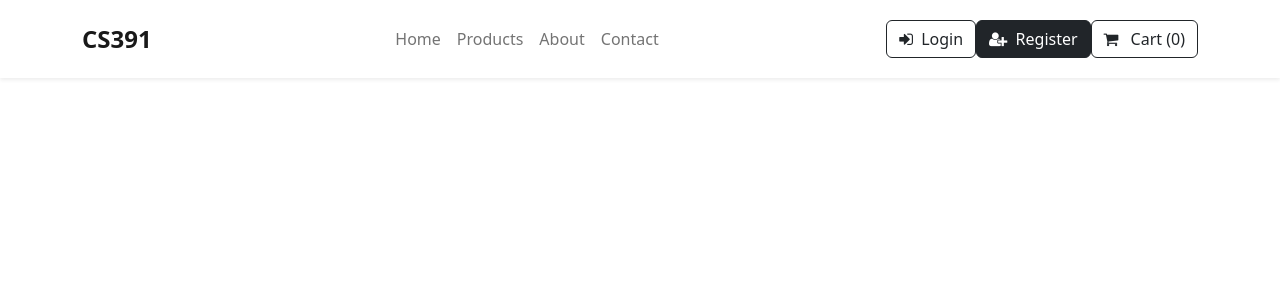
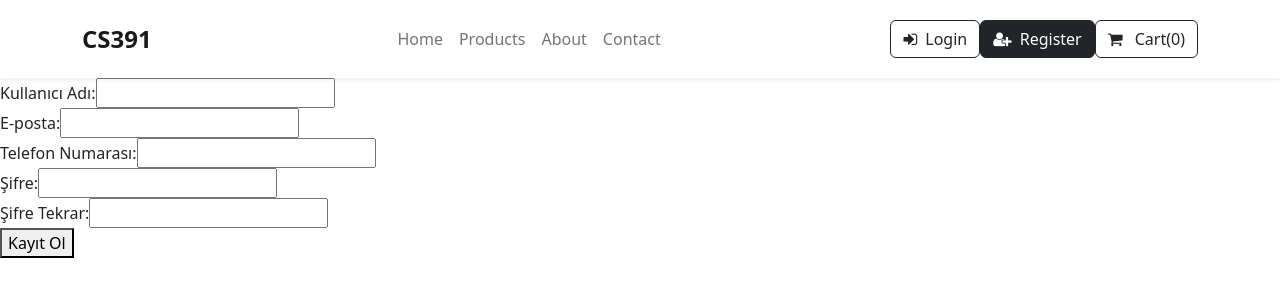
Before and after one commit to TechGhostTech/ReactWebDevelopmetProject, a React (Create React App) app: page /register in a window 1280 px wide. Shown: the top 300 px of the page. Built offline with nearby package versions, Linux system fonts and the light colour scheme.

Commit message:
signin ve login page olusturulmasi + sepet olusturulmasi

```diff
--- a/src/App.js
+++ b/src/App.js
@@ -4,6 +4,8 @@ import Home from './component/Home';
 import {Switch, Route } from "react-router-dom";
 import Products from './component/Products';
 import Product from './component/Product';
+import Login from './component/Login';
+import Register from './component/Register';
 
 function App() {
   return (
@@ -14,6 +16,8 @@ function App() {
           <Route exact path="/" component={Home} />
           <Route exact path="/products" component={Products} />
           <Route exact path="/products/:id" component={Product} />
+          <Route exact path="/login" component={Login} />
+          <Route exact path="/register" component={Register} />
         </Switch>
 
     </>
--- /dev/null
+++ b/src/component/Login.jsx
@@ -0,0 +1,44 @@
+import React, { useState } from 'react';
+
+const LoginForm = () => {
+  const [username, setUsername] = useState('');
+  const [password, setPassword] = useState('');
+  const [loginError, setLoginError] = useState(false);
+
+  const handleUsernameChange = (e) => {
+    setUsername(e.target.value);
+  };
+
+  const handlePasswordChange = (e) => {
+    setPassword(e.target.value);
+  };
+
+  const handleSubmit = (e) => {
+    e.preventDefault();
+
+    if (username === 'admin' && password === 'password') {
+      // Başarılı giriş durumunda yapılacak işlemler
+      console.log('Login successful');
+    } else {
+      // Hatalı giriş durumunda yapılacak işlemler
+      setLoginError(true);
+    }
+  };
+
+  return (
+    <form onSubmit={handleSubmit}>
+      <div>
+        <label>Username:</label>
+        <input type="text" value={username} onChange={handleUsernameChange} />
+      </div>
+      <div>
+        <label>Password:</label>
+        <input type="password" value={password} onChange={handlePasswordChange} />
+      </div>
+      <button type="submit">Login</button>
+      {loginError && <p>Invalid username or password</p>}
+    </form>
+  );
+};
+
+export default LoginForm;
--- a/src/component/Navbar.jsx
+++ b/src/component/Navbar.jsx
@@ -1,7 +1,9 @@
 import React from "react";
 import { NavLink } from "react-router-dom";
+import { useSelector } from "react-redux";
 
 const Navbar = () => {
+    const state = useSelector((state)=> state.handleCart)
     return (
         <div>
             <nav className="navbar navbar-expand-lg navbar-light bg-white py-3 shadow-sm">
@@ -35,7 +37,7 @@ const Navbar = () => {
                                 <i className="fa fa-user-plus me-1"></i> Register
                             </NavLink>
                             <NavLink to="/cart" className="btn btn-outline-dark">
-                                <i className="fa fa-shopping-cart me-2"></i> Cart (0)
+                                <i className="fa fa-shopping-cart me-2"></i> Cart({state.length})
                             </NavLink>
                         </div>
                     </div>
--- a/src/component/Product.jsx
+++ b/src/component/Product.jsx
@@ -1,6 +1,9 @@
 import React, {useState, useEffect} from "react";
+import { useDispatch } from 'react-redux';
+import { addCart } from '../redux/action';
 import { useParams } from "react-router";
 import {NavLink} from 'react-router-dom';
+import Skeleton from 'react-loading-skeleton';
 
 const Product = () => {
 
@@ -8,6 +11,10 @@ const Product = () => {
     const [product,setProduct] = useState([]);
     const[loading, setLoading] = useState(false);
 
+    const dispatch = useDispatch();
+    const addProduct = (product) => {
+        dispatch(addCart(product));
+    }
 
     useEffect(() => {
         const getProduct = async() => {
@@ -23,7 +30,18 @@ const Product = () => {
     const Loading = () => {
         return (
             <>
-                Loading....
+               <div className="col-md-6" style={{lineHeight:2}}>
+                <Skeleton height={400}/>
+               </div>
+               <div className="col-md-6">
+               <Skeleton height={50} width={300}/>
+               <Skeleton height={75} />
+               <Skeleton height={25} width={150}/>
+               <Skeleton height={50} />
+               <Skeleton height={150} />
+               <Skeleton height={50} width={100}/>
+               <Skeleton height={50} width={100} style={{marginLeft:6}}/>
+               </div>
             </>
         )
     }
@@ -44,16 +62,16 @@ const Product = () => {
                 </p>
                 <h3 className="display-6 fw-bold my-4">${product.price}</h3>
                 <p className="lead">{product.description}</p>
-                <button className="btn btn-outline-dark">Add to Cart</button>
-                <NavLink to="/cart"  className="btn btn-dark">Go to Cart</NavLink>
+                <button className="btn btn-outline-dark px-4 py-2" onClick={()=> addProduct(product)}>Add to Cart</button>
+                <NavLink to="/cart"  className="btn btn-dark ms-2 px-3 py-2">Go to Cart</NavLink>
             </div>
             </>
         )
     }
     return(
         <div>
-            <div className="container">
-                <div className="row">
+            <div className="container py-5">
+                <div className="row py-4">
                     {loading ? <Loading/> : <ShowProduct/>}
                 </div>
             </div>
--- /dev/null
+++ b/src/component/Register.jsx
@@ -0,0 +1,112 @@
+import React, { useState } from 'react';
+
+const Register = () => {
+  const [username, setUsername] = useState('');
+  const [email, setEmail] = useState('');
+  const [phoneNumber, setPhoneNumber] = useState('');
+  const [password, setPassword] = useState('');
+  const [confirmPassword, setConfirmPassword] = useState('');
+  const [errors, setErrors] = useState({});
+
+  const handleUsernameChange = (e) => {
+    setUsername(e.target.value);
+  };
+
+
+
+  const handleEmailChange = (e) => {
+    setEmail(e.target.value);
+  };
+
+  const handlePhoneNumberChange = (e) => {
+    setPhoneNumber(e.target.value);
+  };
+  const handlePasswordChange = (e) => {
+    setPassword(e.target.value);
+  };
+
+  const handleConfirmPasswordChange = (e) => {
+    setConfirmPassword(e.target.value);
+  };
+  const validateForm = () => {
+    const errors = {};
+
+
+
+    if (password !== confirmPassword) {
+      errors.confirmPassword = 'Şifreler eşleşmiyor';
+    }
+
+    // E-posta doğrulaması
+    if (email.trim() === '') {
+      errors.email = 'E-posta zorunludur';
+    } else {
+      // E-posta sözdizimi kontrolü
+      const emailRegex = /^[^\s@]+@[^\s@]+\.[^\s@]+$/;
+      if (!emailRegex.test(email)) {
+        errors.email = 'Geçerli bir e-posta adresi girin';
+      }
+    }
+
+    // Telefon numarası doğrulaması
+    if (phoneNumber.trim() === '') {
+      errors.phoneNumber = 'Telefon numarası zorunludur';
+    } else {
+      // Telefon numarası format kontrolü
+      const phoneRegex = /^\d{10}$/;
+      if (!phoneRegex.test(phoneNumber)) {
+        errors.phoneNumber = 'Geçerli bir telefon numarası girin (örn: 5551234567)';
+      }
+    }
+
+    return errors;
+  };
+
+  const handleSubmit = (e) => {
+    e.preventDefault();
+
+    const errors = validateForm();
+
+    if (Object.keys(errors).length === 0) {
+      // Doğrulama başarılı, kayıt olma işlemi gerçekleştirilebilir
+      console.log('Kayıt olma başarılı');
+    } else {
+      // Hataları ayarla
+      setErrors(errors);
+    }
+  };
+
+  return (
+    <form onSubmit={handleSubmit}>
+      <div>
+        <label>Kullanıcı Adı:</label>
+        <input type="text" value={username} onChange={handleUsernameChange} minLength={5} required />
+        {errors.username && <p>{errors.username}</p>}
+      </div>
+
+      <div>
+        <label>E-posta:</label>
+        <input type="email" value={email} onChange={handleEmailChange} required/>
+        {errors.email && <p>{errors.email}</p>}
+      </div>
+      <div>
+        <label>Telefon Numarası:</label>
+        <input type="tel" value={phoneNumber} onChange={handlePhoneNumberChange} required/>
+        {errors.phoneNumber && <p>{errors.phoneNumber}</p>}
+      </div>
+      <div>
+        <label>Şifre:</label>
+        <input type="password" value={password} onChange={handlePasswordChange} minLength={6} maxLength ={20} required/>
+        {errors.password && <p>{errors.password}</p>}
+      </div>
+      <div>
+        <label>Şifre Tekrar:</label>
+        <input type="password" value={confirmPassword} onChange={handleConfirmPasswordChange} />
+        {errors.confirmPassword && <p>{errors.confirmPassword}</p>}
+      </div>
+      <button type="submit">Kayıt Ol</button>
+    </form>
+  );
+};
+
+export default Register;
--- a/src/index.js
+++ b/src/index.js
@@ -6,11 +6,15 @@ import reportWebVitals from './reportWebVitals';
 import '../node_modules/bootstrap/dist/css/bootstrap.min.css';
 import '../node_modules/font-awesome/css/font-awesome.min.css';
 import {BrowserRouter} from 'react-router-dom';
+import {Provider} from 'react-redux';
+import store from './redux/store';
 
 const root = ReactDOM.createRoot(document.getElementById('root'));
 root.render(
   <BrowserRouter>
+  <Provider store={store}>
     <App />
+    </Provider>
   </BrowserRouter>
 );
 
--- /dev/null
+++ b/src/redux/action/index.js
@@ -0,0 +1,18 @@
+//For Add Item to Cart
+
+export const addCart = (product) => {
+    return{
+        type : "ADDITEM",
+        payload : product
+    }
+}
+
+
+//For Delete Item From Cart
+
+export const deleteCart = (product) => {
+    return{
+        type : "DELITEM",
+        payload : product
+    }
+}
--- /dev/null
+++ b/src/redux/reducer/handleCart.js
@@ -0,0 +1,43 @@
+const cart = [];
+
+const handleCart = (state = cart, action) => {
+    const product = action.payload;
+    switch (action.type) {
+        case "ADDITEM":
+            //check if product is already exist
+            const exist = state.find((x)=> x.id ===product.id);
+            if(exist){
+                //increase the quantity
+                return state.map((x)=>
+                x.id === product.id ? {...x, qty: x.qty +1} : x
+                );
+            }else{
+
+                const product = action.payload;
+                return[
+                    ...state,
+                    {
+                        ...product,
+                        qty: 1,
+                    }
+                ]
+            }
+            break;
+
+            case "DELITEM":
+                const exist1 = state.find((x)=> x.id === product.id);
+                if(exist1.qty === 1){
+                    return state.filter((x)=> x.id !== exist1.id);
+                }else{
+                    return state.map((x)=>
+                    x.id === product.id ? {...x, qty: x.qty-1} : x
+                    );
+                }
+                break;
+        default:
+            return state;
+            break;
+    }
+}
+
+export default handleCart;
--- /dev/null
+++ b/src/redux/reducer/index.js
@@ -0,0 +1,8 @@
+import handleCart from "./handleCart";
+import { combineReducers } from "redux";
+
+const rootReducers = combineReducers({
+    handleCart,
+})
+
+export default rootReducers;
--- /dev/null
+++ b/src/redux/store.js
@@ -0,0 +1,5 @@
+import { createStore } from "redux";
+import rootReducers from "./reducer";
+
+const store = createStore(rootReducers);
+export default store;
```
Also changed, not shown: src/component/Cart.jsx (added, +14 -0 lines).
